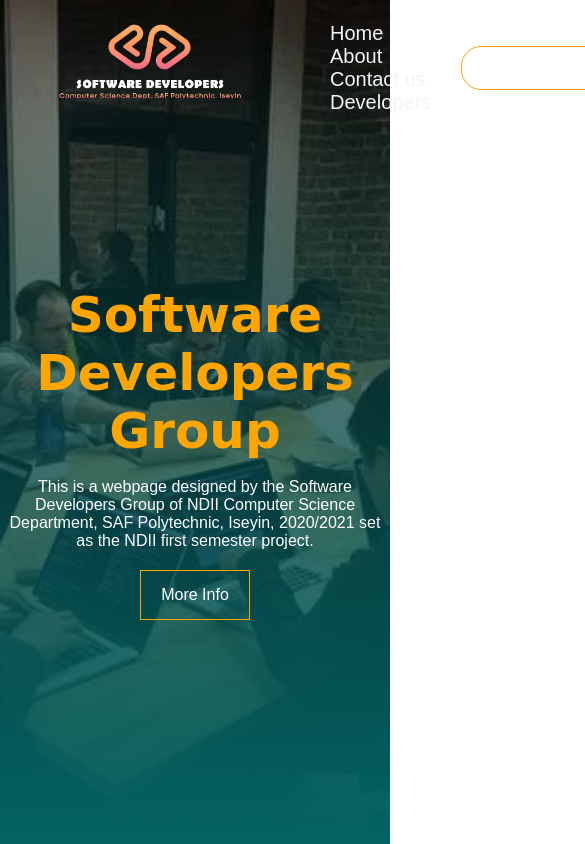
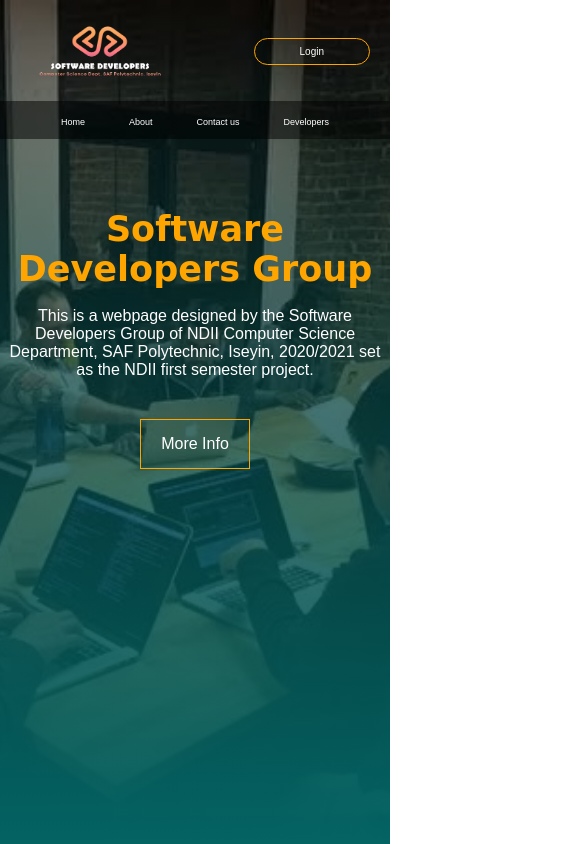
Before and after one commit to hospitaltech/page, a plain HTML site: page index.html in a window 390 px wide. Shown: the top 844 px of the page, 585 px wide, since content can reach past the window. Drawn offline with Linux system fonts and the light colour scheme; a web font is replaced by a local one.

Commit message:
Add files via upload

```diff
--- a/index.html
+++ b/index.html
@@ -114,6 +114,84 @@ font-family: sans-serif;
 }
 
 
+@media screen and (max-width: 770px) {
+
+* {
+    margin: 0px;
+    padding: 0px;
+}
+.header .mobile {
+    display: inline-block;
+}
+.header .mobile li {
+    display: inline-block;
+}
+.header .mobile li a{
+    text-decoration: none;
+    color: #fff;
+    font-family: sans-serif;
+    margin: 0px 20px;
+    font-size: 9px;
+}
+.header .list {
+    background-color: rgba(0, 0, 0, 0.5);
+    text-align: center;
+    padding: 10px 0px;
+}
+
+
+.header nav img {
+padding-top: 10px;
+width: 200px;
+}
+
+.header nav ul li {
+display: none;
+}
+
+.header nav div a{
+padding: 7px 45px;
+margin-right:20px ;
+border: 1px solid orange;
+border-radius: 20px;
+color: white;
+text-decoration: none;
+font-size: 10px;
+}
+
+.header .details {
+margin-top: 50px;
+align-content: center;
+text-align: center;
+padding-top: 20px;
+}
+
+
+
+.header .details h1 {
+    color: orange;
+    font-size: 35px;
+    max-width: 700px;
+    margin: 0px auto;
+    font-family: 'Style Script', cursive;
+}
+
+.header .details p {
+    color: white;
+    max-width: 500px;
+    margin: 0px auto;
+    font-family: 'Ubuntu', sans-serif;
+}
+
+.aboutus-btn {
+    display: inline-block;
+    margin: 40px auto;
+    padding: 15px 20px;
+    border: 1px solid orange;
+}
+}
+
+
 
     </style>
 
```
